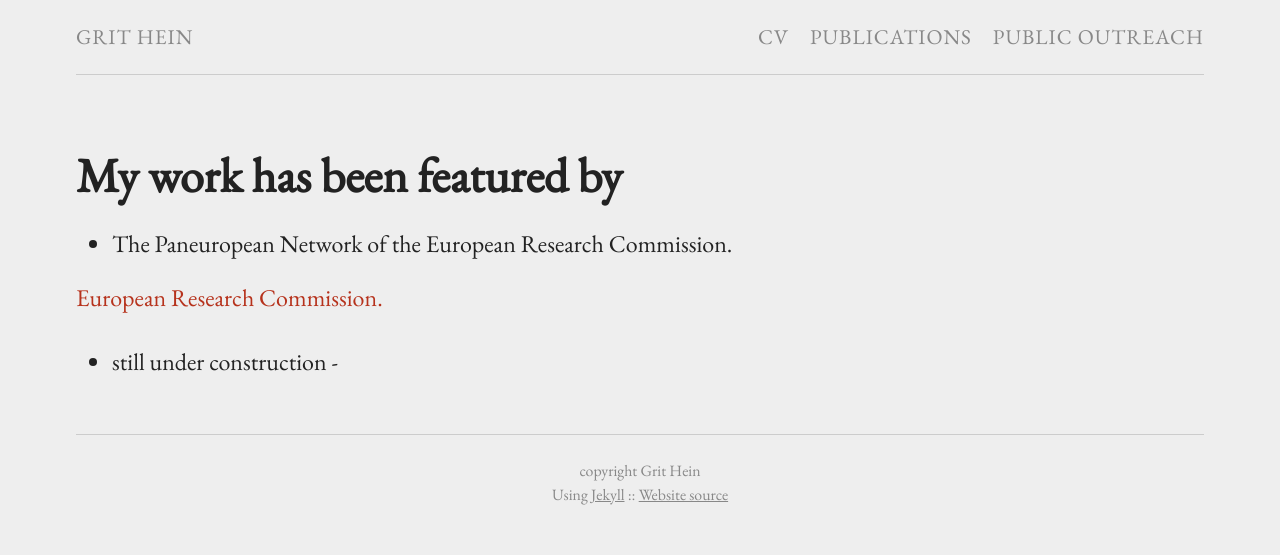
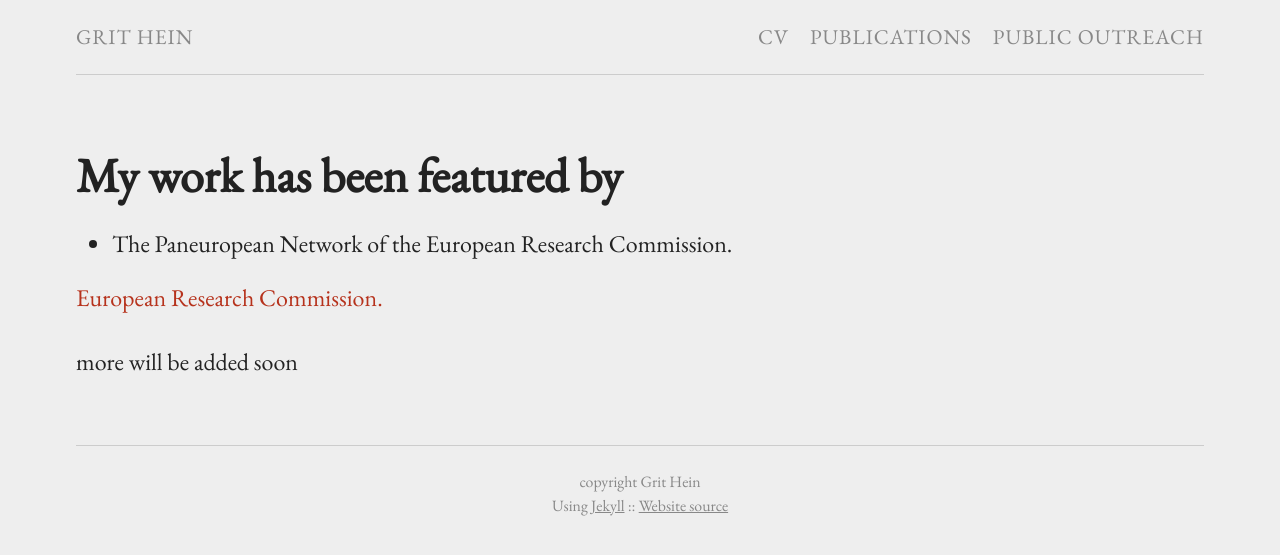
Before and after one commit to grithein/grithein, a Jekyll site: the page built from media.md, in a window 1280 px wide. Shown: the top 555 px of the page. Built offline with Jekyll 4.4.1, drawn with Linux system fonts in a browser that asks for light colours.

Commit message:
Update from Forestry.io - media.md

```diff
--- a/media.md
+++ b/media.md
@@ -7,4 +7,5 @@ layout: page
 
 [European Research Commission.](http://www.paneuropeannetworks.com/special-reports/uncovering-social-motives/)
 
-- still under construction -
+
+more will be added soon
```
